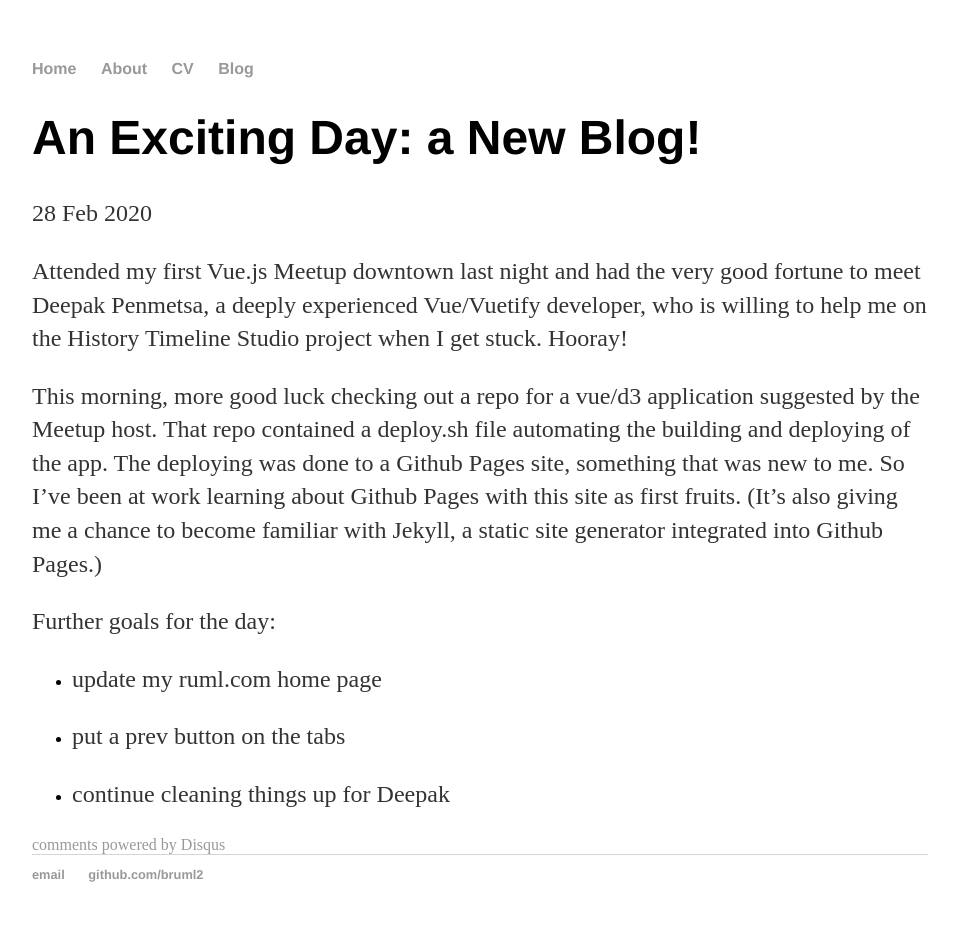
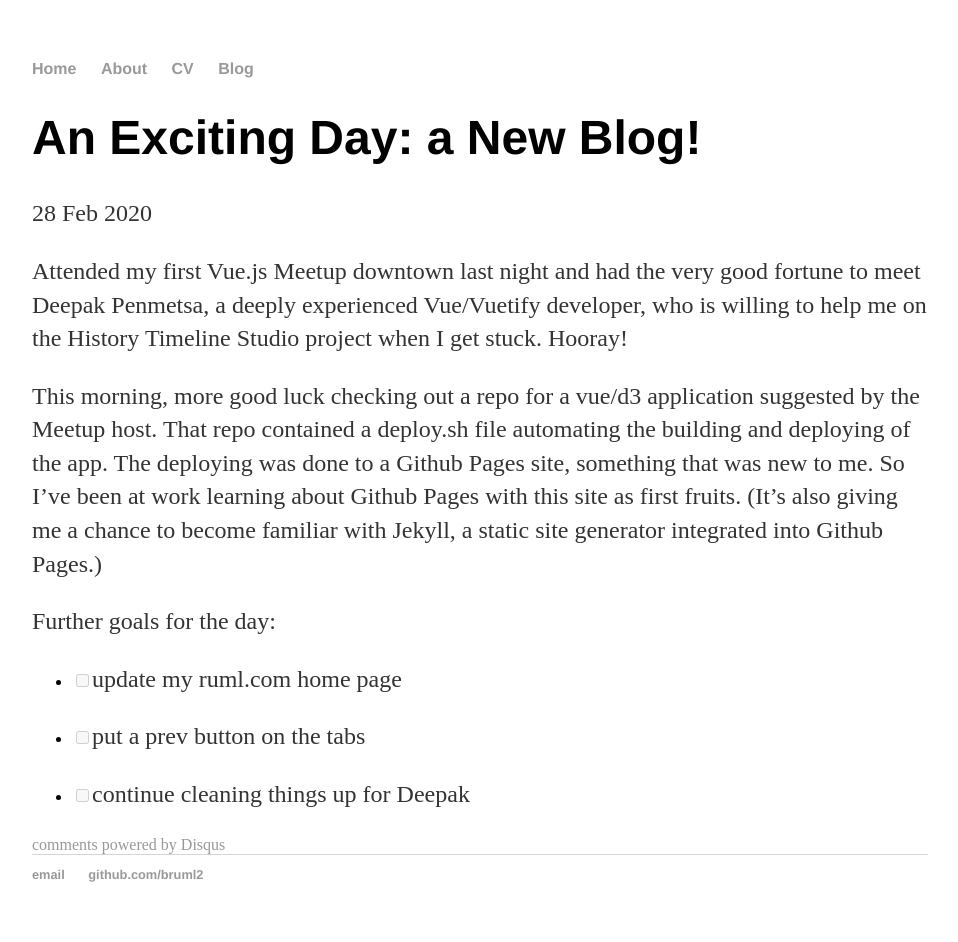
Before and after one commit to bruml2/bruml2.github.io, a Jekyll site: the page built from _posts/2020-02-28-An-exciting-day.md, in a window 1280 px wide. Shown: the whole page, without its empty margins (160-1118 px from the left). Built offline with Jekyll 4.4.1, drawn with Linux system fonts in a browser that asks for light colours; comment, search, counter and statistics services are not loaded.

Commit message:
task boxes

```diff
--- a/_posts/2020-02-28-An-exciting-day.md
+++ b/_posts/2020-02-28-An-exciting-day.md
@@ -18,8 +18,8 @@
 
 Further goals for the day:
 
-- update my ruml.com home page
+- [ ] update my ruml.com home page
 
-- put a prev button on the tabs
+- [ ] put a prev button on the tabs
 
-- continue cleaning things up for Deepak
+- [ ] continue cleaning things up for Deepak
```
